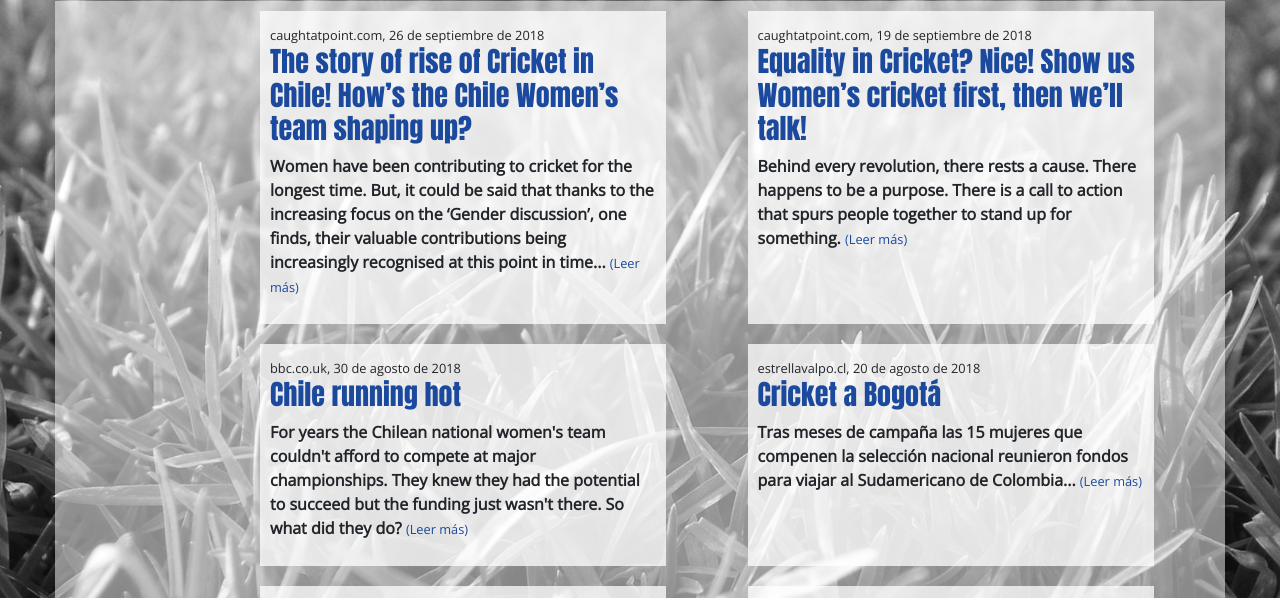
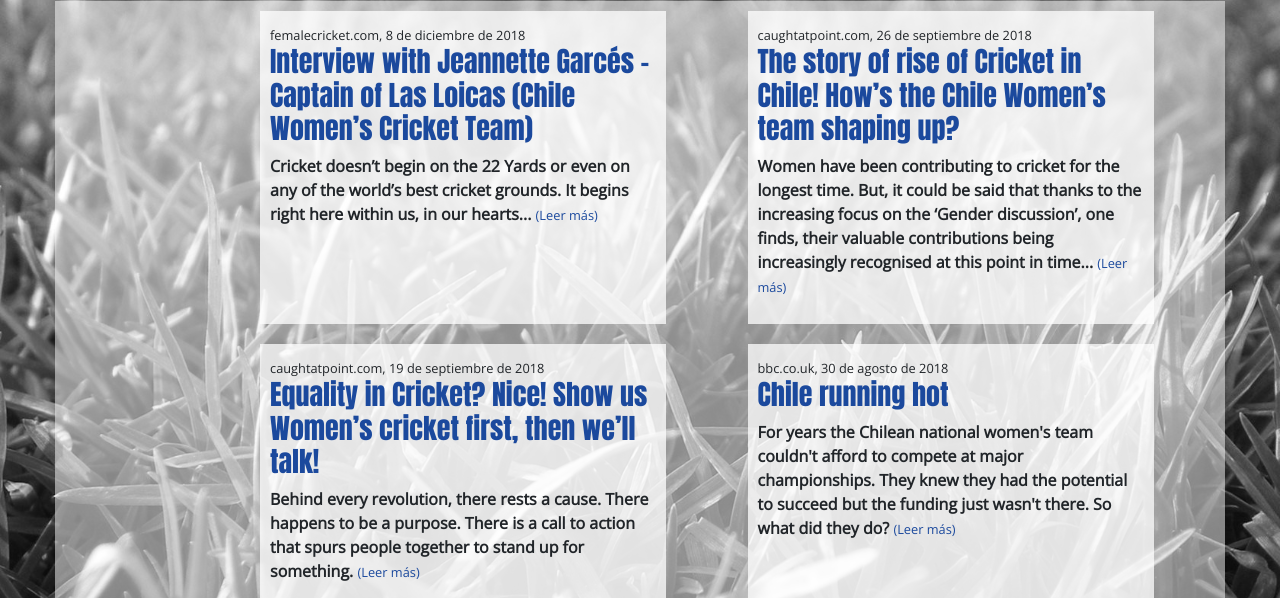
Before and after one commit to Fip3/loicas, a plain HTML site: page noticias.html in a window 1280 px wide. Shown: the part 184-782 px from the top of the page. Drawn offline with nearby package versions, Linux system fonts and the light colour scheme.

Commit message:
actualizacion de noticias

```diff
--- a/noticias.html
+++ b/noticias.html
@@ -75,6 +75,11 @@
 		<div class="row" id="mid-content">
 			<div class="col-12 col-sm-10 offset-sm-2">
 				<div class="row justify-content-around">
+						<div class="col-12 col-sm-5 news-card mr-auto">
+								<small class="news-date">femalecricket.com, 8 de diciembre de 2018 </small>
+								<a target="_blank" class="news-link" href="https://femalecricket.com/female-cricket-blogs/1480-interview-with-jeannette-garces-chile-womens-cricket-team.html" title=""><h3>Interview with Jeannette Garcés – Captain of Las Loicas (Chile Women’s Cricket Team)</h3></a>
+								<p class="news-body">Cricket doesn’t begin on the 22 Yards or even on any of the world’s best cricket grounds. It begins right here within us, in our hearts... <a target="_blank" class="news-link news-date" href="https://femalecricket.com/female-cricket-blogs/1480-interview-with-jeannette-garces-chile-womens-cricket-team.html" title=""><small>(Leer más)</small></a></p>
+							</div>
 					<div class="col-12 col-sm-5 news-card mr-auto">
 						<small class="news-date">caughtatpoint.com, 26 de septiembre de 2018 </small>
 						<a target="_blank" class="news-link" href="https://caughtatpoint.com/2018/09/26/interaction-jeannette-cristina-garces-chile-womens-team/" title=""><h3>The story of rise of Cricket in Chile! How’s the Chile Women’s team shaping up?</h3></a>
```
